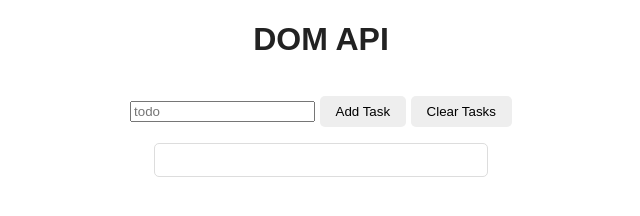
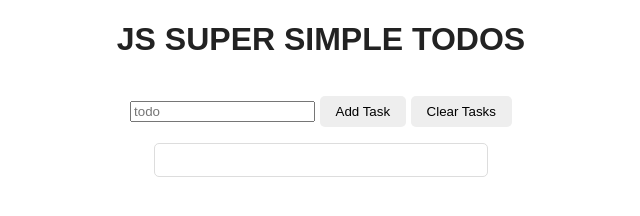
Before and after one commit to alexstekk/js-super-simple-todos, a plain HTML site: page index.html in a window 1280 px wide. Shown: the whole page, without its empty margins (319-959 px from the left). Drawn offline with Linux system fonts and the light colour scheme.

Commit message:
small fix

```diff
--- a/index.html
+++ b/index.html
@@ -4,7 +4,7 @@
 		<meta charset="UTF-8" />
 		<meta http-equiv="X-UA-Compatible" content="IE=edge" />
 		<meta name="viewport" content="width=device-width, initial-scale=1.0" />
-		<title>Shop</title>
+		<title>Todos</title>
 		<style>
 			:root {
 				color: #222;
@@ -84,7 +84,7 @@
 	</head>
 
 	<body>
-		<h1>DOM API</h1>
+		<h1>JS SUPER SIMPLE TODOS</h1>
 
 		<div>
 			<input type="text" placeholder="todo" />
```
